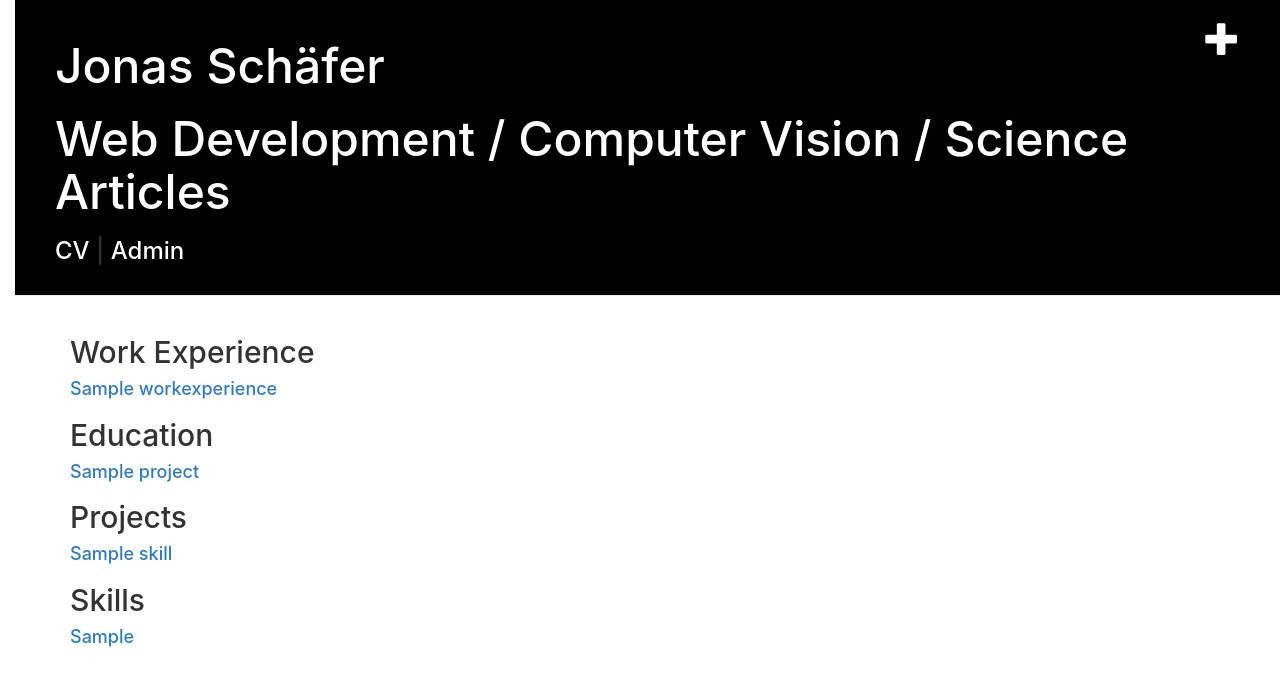
After one commit to jonas4climate/django-homepage, a Django app: page /cv/edit/ in a window 1280 px wide. The commit adds this page. Shown: the top 686 px of the page. Run offline with Django 3.2, Linux system fonts and the light colour scheme; a user stored in the database is signed in; tables that the repository leaves empty hold one stand-in row (values such as "Sample post"); some libraries are stand-ins or nearby versions.

Commit message:
Stable version

```diff
--- a/blog/templates/blog/base.html
+++ b/blog/templates/blog/base.html
@@ -14,7 +14,7 @@
                 <a href="{% url 'post_new' %}" class="top-menu"><span class="glyphicon glyphicon-plus"></span></a>
             {% endif %}
             <h1><a href="/">Jonas Schäfer</a></h1>
-            <h1><a href="/">Web Development / Computer Vision / Science</a></h1>
+            <h1><a href="/">Web Development / Computer Vision / Science Articles</a></h1>
             <h3><a href="/cv">CV</a> | <a href="/admin">Admin</a></h3>
         </div>
         <div class="content container">
--- a/cv/models.py
+++ b/cv/models.py
@@ -1,49 +1,47 @@
 from django.db import models
 from django.utils import timezone
 
-#class Cv(models.Model):
-#   work_experiences = models.ManyToManyField('WorkExperience')
-#   projects = models.ManyToManyField('Project')
-#   skills = models.ManyToManyField('Skill')
-#   education = models.ManyToManyField('Education')
-#   last_updated = models.DateTimeField(default=timezone.now, blank=True)
-#
-#   def publish(self):
-#      self.save()
-#
-#   def __str__(self):
-#      return 'cv - ' + str(self.last_updated)
 
 class WorkExperience(models.Model):
-   job_title = models.CharField(max_length=100)
-   company_name = models.CharField(max_length=50)
-   time = models.CharField(max_length=50)
+   job_title = models.CharField(max_length=100, null=False)
+   company_name = models.CharField(max_length=50, null=False)
+   time_start = models.DateField(default=timezone.now)
+   time_end = models.DateField(default=timezone.now)
    employment_type = models.CharField(max_length=50)
    location = models.CharField(max_length=50)
    details = models.TextField()
+   last_updated = models.DateTimeField(default=timezone.now)
 
    def __str__(self):
-      return self.job_title
+      return f'{self.job_title} at {self.company_name}'
 
 class Project(models.Model):
-   name = models.CharField(max_length=100)
+   name = models.CharField(max_length=100, null=False)
    project_type = models.CharField(max_length=50)
-   time = models.CharField(max_length=50)
+   time_start = models.DateField(default=timezone.now)
+   time_end = models.DateField(default=timezone.now)
    details = models.TextField()
+   last_updated = models.DateTimeField(default=timezone.now)
 
    def __str__(self):
       return self.name
 
 class Skill(models.Model):
-   name = models.CharField(max_length=50)
+   name = models.CharField(max_length=50, null=False)
    proficiency = models.CharField(max_length=50)
+   last_updated = models.DateTimeField(default=timezone.now)
 
    def __str__(self):
       return self.name
 
 class Education(models.Model):
-   institution = models.CharField(max_length=50)
+   institution = models.CharField(max_length=50, null=False)
    course = models.CharField(max_length=50)
-   time = models.CharField(max_length=50)
+   time_start = models.DateField(default=timezone.now)
+   time_end = models.DateField(default=timezone.now)
    location = models.CharField(max_length=50)
    details = models.TextField()
+   last_updated = models.DateTimeField(default=timezone.now)
+
+   def __str__(self):
+      return self.institution
--- /dev/null
+++ b/cv/templates/cv/post_edit.html
@@ -0,0 +1,5 @@
+{% extends 'blog/base.html' %}
+
+{% block content %}
+   <h1>testing stuff</h1>
+{% endblock %}
--- /dev/null
+++ b/cv/templates/cv/post_edit_overview.html
@@ -0,0 +1,25 @@
+{% extends 'blog/base.html' %}
+
+{% block content %}
+   <div>
+      <h2>Work Experience</h2>
+      {% for work in work_experiences %}
+         <h4><a href="{% url 'post_cv_edit' pk=work.pk %}">{{ work.job_title }}</a></h4>
+      {% endfor %}
+
+      <h2>Education</h2>
+      {% for project in projects %}
+         <h4><a href="{% url 'post_cv_edit' pk=project.pk %}">{{ project.name }}</a></h4>
+      {% endfor %}
+
+      <h2>Projects</h2>
+      {% for skill in skills %}
+         <h4><a href="{% url 'post_cv_edit' pk=skill.pk %}">{{ skill.name }}</a></h4>
+      {% endfor %}
+
+      <h2>Skills</h2>
+      {% for edu in education %}
+         <h4><a href="{% url 'post_cv_edit' pk=edu.pk %}">{{ edu.institution }}</a></h4>
+      {% endfor %}
+   </div>
+{% endblock %}
--- a/cv/urls.py
+++ b/cv/urls.py
@@ -2,5 +2,7 @@ from django.urls import path
 from . import views
 
 urlpatterns = [
-   path('', views.cv_view, name='cv_view')
+   path('', views.post_cv_view, name='post_cv_view'),
+   path('edit/', views.post_cv_edit_overview, name='post_cv_edit_overview'),
+   path('edit/<int:pk>', views.post_cv_edit, name='post_cv_edit')
 ]
--- a/cv/views.py
+++ b/cv/views.py
@@ -1,30 +1,72 @@
 from django.shortcuts import render, get_object_or_404, redirect
-from django.http import Http404
+from django.http import Http404, HttpResponseNotAllowed
 from django.utils import timezone
 
 from .models import *
-#from .forms import CvForm
+from .forms import *
 
 # Create your views here.
-def cv_view(request):
+def post_cv_view(request):
    work_experiences = WorkExperience.objects.all()
    projects = Project.objects.all()
    skills = Skill.objects.all()
    education = Education.objects.all()
-   if not (work_experiences or projects or skills or education):
-      raise Http404
-   #cv = get_object_or_404(Cv, pk=obj.pk)
    return render(request, 'cv/cv.html', {'work_experiences': work_experiences, 'projects': projects, 'skills': skills, 'education': education})
 
-#def cv_edit(request):
-#   cv = get_object_or_404(Cv)
-#   if request.method == "POST":
-#      form = CvForm(request.POST, instance=cv)
-#      if form.is_valid():
-#         cv = form.save(commit=False)
-#         cv.last_updated = timezone.now()
-#         cv.save()
-#         return redirect('/cv', pk=cv.id)
-#   else:
-#      form = CvForm()
-#   return render(request, 'blog/post_edit.html', {'form': form})
+def post_cv_edit_overview(request):
+   if not request.user.is_authenticated:
+      raise HttpResponseNotAllowed
+   work_experiences = WorkExperience.objects.all()
+   projects = Project.objects.all()
+   skills = Skill.objects.all()
+   education = Education.objects.all()
+   return render(request, 'cv/post_edit_overview.html', {'work_experiences': work_experiences, 'projects': projects, 'skills': skills, 'education': education})
+
+def post_cv_edit(request, pk):
+   if not request.user.is_authenticated():
+      raise HttpResponseNotAllowed
+
+
+def edit_work_experience(request, pk):
+   work_experience = get_object_or_404(WorkExperience, pk=pk)
+   if request.method == "POST":
+      form = WorkExperienceForm(request.POST, instance=work_experience)
+      if form.is_valid():
+         work_experience = form.save()
+         return redirect('/cv', pk=work_experience.pk)
+   else:
+      form = WorkExperienceForm()
+   return render(request, 'cv/post_edit.html', {'form': form})
+
+def edit_project(request, pk):
+   project = get_object_or_404(Project, pk=pk)
+   if request.method == "POST":
+      form = ProjectForm(request.POST, instance=project)
+      if form.is_valid():
+         project = form.save()
+         return redirect('/cv', pk=project.pk)
+   else:
+      form = ProjectForm()
+   return render(request, 'cv/post_edit.html', {'form': form})
+
+def edit_skill(request, pk):
+   skill = get_object_or_404(Skill, pk=pk)
+   if request.method == "POST":
+      form = SkillForm(request.POST, instance=skill)
+      if form.is_valid():
+         skill = form.save()
+         return redirect('/cv', pk=skill.pk)
+   else:
+      form = SkillForm()
+   return render(request, 'cv/post_edit.html', {'form': form})
+
+def edit_education(request, pk):
+   education = get_object_or_404(Education, pk=pk)
+   if request.method == "POST":
+      form = Education(request.POST, instance=education)
+      if form.is_valid():
+         education = form.save()
+         return redirect('/cv', pk=education.pk)
+   else:
+      form = Education()
+   return render(request, 'cv/post_edit.html', {'form': form})
```
Also changed, not shown: cv/forms.py (added, +23 -0 lines), cv/templates/cv/cv.html (+10 -1 lines), cv/migrations/0003_auto_20200901_0358.py (added), cv/migrations/0004_auto_20200901_0504.py (added).
